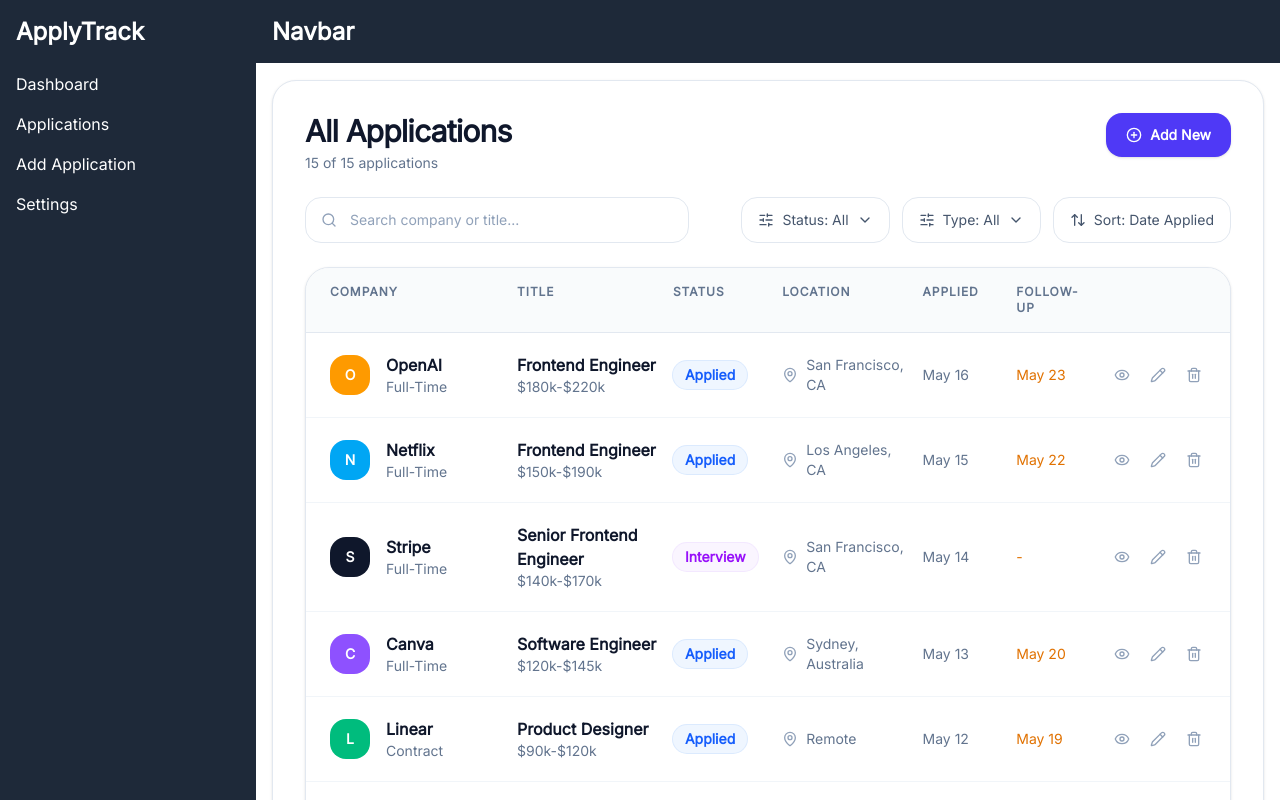
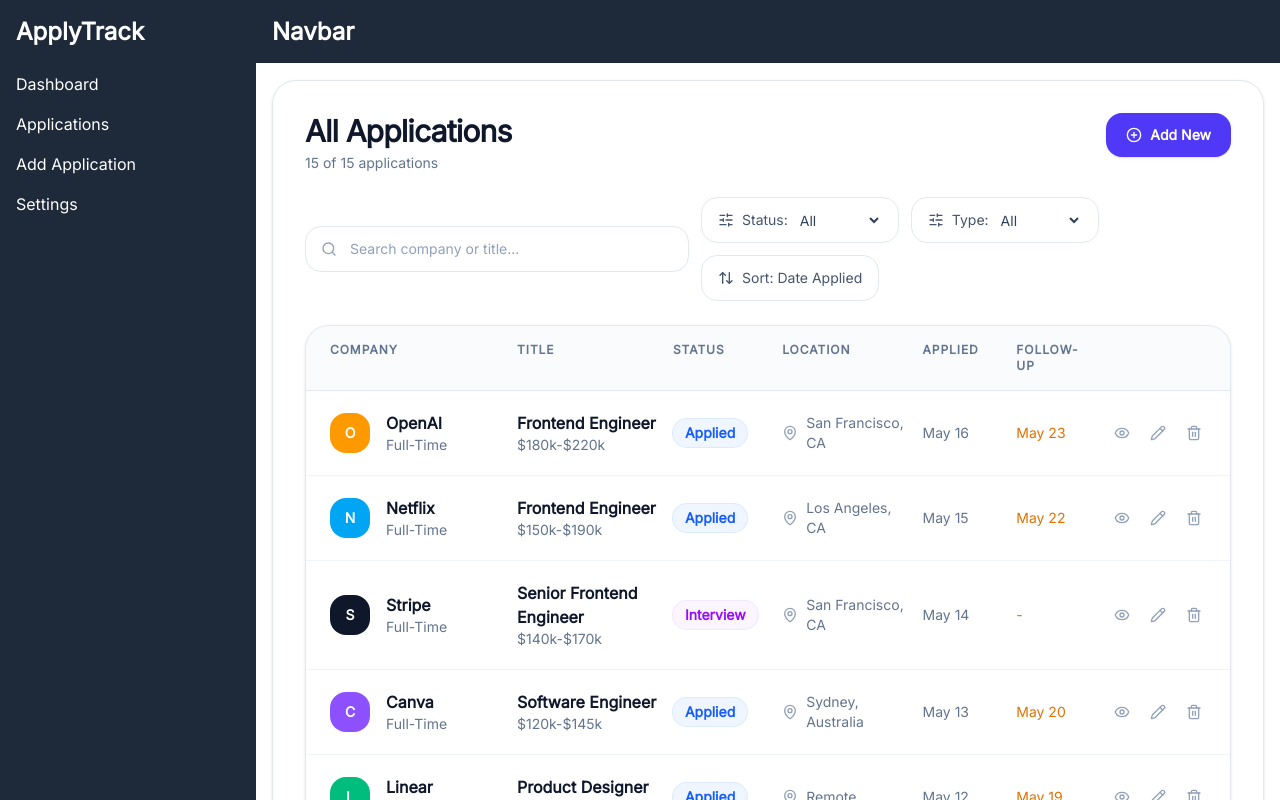
Before and after one commit to Subhamgtm15/applytrack, a React (Vite) app: page /applications in a window 1280 px wide. Shown: the top 800 px of the page. Built offline with nearby package versions, Linux system fonts and the light colour scheme.

Commit message:
created a job type filter

```diff
--- a/src/pages/Applications.tsx
+++ b/src/pages/Applications.tsx
@@ -2,7 +2,8 @@ import { ArrowUpDown, ChevronDown, PlusCircle, Search, SlidersHorizontal } from
 import { Link } from "react-router-dom";
 import ApplicationTableRow from "../components/ApplicationTableRow";
 import applications from "../data/applications";
-import {useState} from "react";
+import type { Application } from "../data/applications";
+import { useState } from "react";
 
 export default function Applications() {
   const sortedApplications = [...applications].sort((firstApp, secondApp) => {
@@ -10,15 +11,23 @@ export default function Applications() {
   }); // Sort applications by date applied, most recent first
 
   const [searchInput, setSearchInput] = useState("");
+  const [statusFilter, setStatusFilter] = useState<"all" | Application["status"]>("all");// State to track the selected job type filter, initialized to "all" to show all job types by default.
+  const [typeFilter, setTypeFilter] = useState<"all" | Application["jobType"]>("all"); // State to track the selected status filter, initialized to "all" to show all statuses by default. the part after | represents the possible values for the status filter, which are derived from the Application type's status property. the > symbol is used to indicate that the type of statusFilter can be either "all" or any of the specific status values defined in the Application type. This allows for strong typing and ensures that only valid status values can be assigned to the statusFilter state.
+
   const filteredApplications = sortedApplications.filter((application) => {
     const query = searchInput.toLowerCase();
+    const matchesSearch =
+      application.company.toLowerCase().includes(query) ||
+      application.role.toLowerCase().includes(query);
+    const matchesStatus =
+      statusFilter === "all" || application.status === statusFilter;
+    const matchesType =
+      typeFilter === "all" || application.jobType === typeFilter; // Check if the application's job type matches the selected type filter, or if the filter is set to "all" to include all job types.
 
-    return (
-      application.company.toLowerCase().includes(query) ||
-      application.role.toLowerCase().includes(query)
-    );
+    return matchesSearch && matchesStatus && matchesType;
+
   });
-  console.log(filteredApplications);
+
   return (
     <section className="space-y-6">
       <div className="flex flex-col gap-4 md:flex-row md:items-start md:justify-between">
@@ -40,7 +49,7 @@ export default function Applications() {
         <div className="relative w-full xl:max-w-sm">
           <Search className="pointer-events-none absolute left-4 top-1/2 h-4 w-4 -translate-y-1/2 text-slate-400" />
           <input
-            type="text" value={searchInput} onChange={(e)=>{
+            type="text" value={searchInput} onChange={(e) => {
               return setSearchInput(e.target.value);
             }}
             placeholder="Search company or title..."
@@ -49,17 +58,40 @@ export default function Applications() {
         </div>
 
         <div className="flex flex-wrap items-center gap-3">
-          <button className="inline-flex items-center gap-2 rounded-2xl border border-slate-200 bg-white px-4 py-3 text-sm font-medium text-slate-600 transition hover:border-slate-300">
+          <label className="inline-flex items-center gap-2 rounded-2xl border border-slate-200 bg-white px-4 py-3 text-sm font-medium text-slate-600 transition hover:border-slate-300">
             <SlidersHorizontal className="h-4 w-4" />
-            Status: All
-            <ChevronDown className="h-4 w-4" />
-          </button>
+            <span>Status:</span>
+            <select
+              value={statusFilter}
+              onChange={(event) => setStatusFilter(event.target.value as "all" | Application["status"])}
+              className="bg-transparent text-sm font-medium text-slate-700 outline-none"
+            >
+              <option value="all">All</option>
+              <option value="applied">Applied</option>
+              <option value="interview">Interview</option>
+              <option value="offer">Offer</option>
+              <option value="rejected">Rejected</option>
+              <option value="follow-up">Follow-up</option>
+            </select>
+          </label>
 
-          <button className="inline-flex items-center gap-2 rounded-2xl border border-slate-200 bg-white px-4 py-3 text-sm font-medium text-slate-600 transition hover:border-slate-300">
+          <label className="inline-flex items-center gap-2 rounded-2xl border border-slate-200 bg-white px-4 py-3 text-sm font-medium text-slate-600 transition hover:border-slate-300">
             <SlidersHorizontal className="h-4 w-4" />
-            Type: All
-            <ChevronDown className="h-4 w-4" />
-          </button>
+            <span>Type:</span>
+            <select
+              value={typeFilter}
+              onChange={(event) => setTypeFilter(event.target.value as "all" | Application["jobType"])} // Update the typeFilter state based on the selected option in the dropdown. The value is cast to "all" or a specific job type from the Application type to ensure type safety.
+              className="bg-transparent text-sm font-medium text-slate-700 outline-none"
+            >
+              <option value="all">All</option>
+              <option value="full-time">Full-time</option>
+              <option value="part-time">Part-time</option>
+              <option value="remote">Remote</option>
+              <option value="contract">Contract</option>
+              <option value="freelance">Freelance</option>
+            </select>
+            {/* // Dropdown to filter applications by job type, with options for all job types and specific types like full-time, part-time, remote, contract, and freelance. The onChange handler updates the typeFilter state based on the selected option. */}
+          </label>
 
           <button className="inline-flex items-center gap-2 rounded-2xl border border-slate-200 bg-white px-4 py-3 text-sm font-medium text-slate-600 transition hover:border-slate-300">
             <ArrowUpDown className="h-4 w-4" />
```
